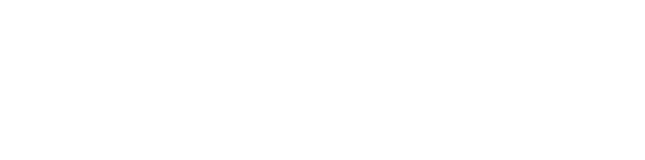
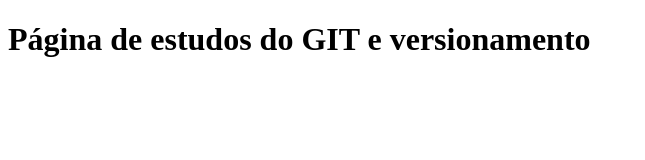
Before and after one commit to devguimaraes/git-github, a website: page index.html in a window 1280 px wide. Shown: the whole page, without its empty margins (0-645 px from the left). Drawn offline with Linux system fonts and the light colour scheme.

Commit message:
Alterando as regrar do eslitn e criando titulo no html

```diff
--- a/app.js
+++ b/app.js
@@ -1 +1 @@
-console.log('olá, mundo')
+console.log('olá, mundo');
--- a/index.html
+++ b/index.html
@@ -9,7 +9,7 @@
 </head>
 
 <body>
-
+	<h1>Página de estudos do GIT e versionamento</h1>
 </body>
 
 </html>
```
Also changed, not shown: .eslintrc.js.
